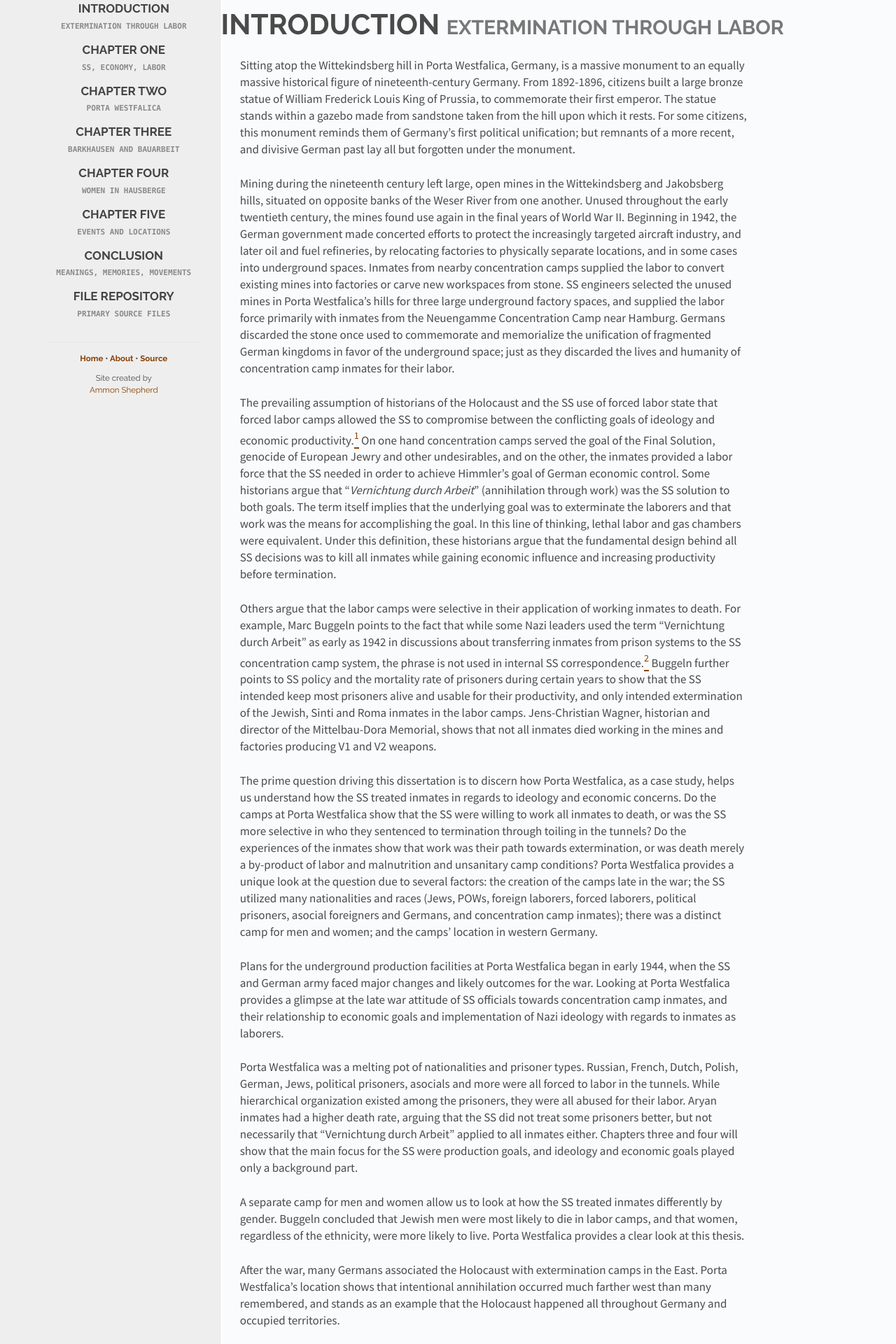
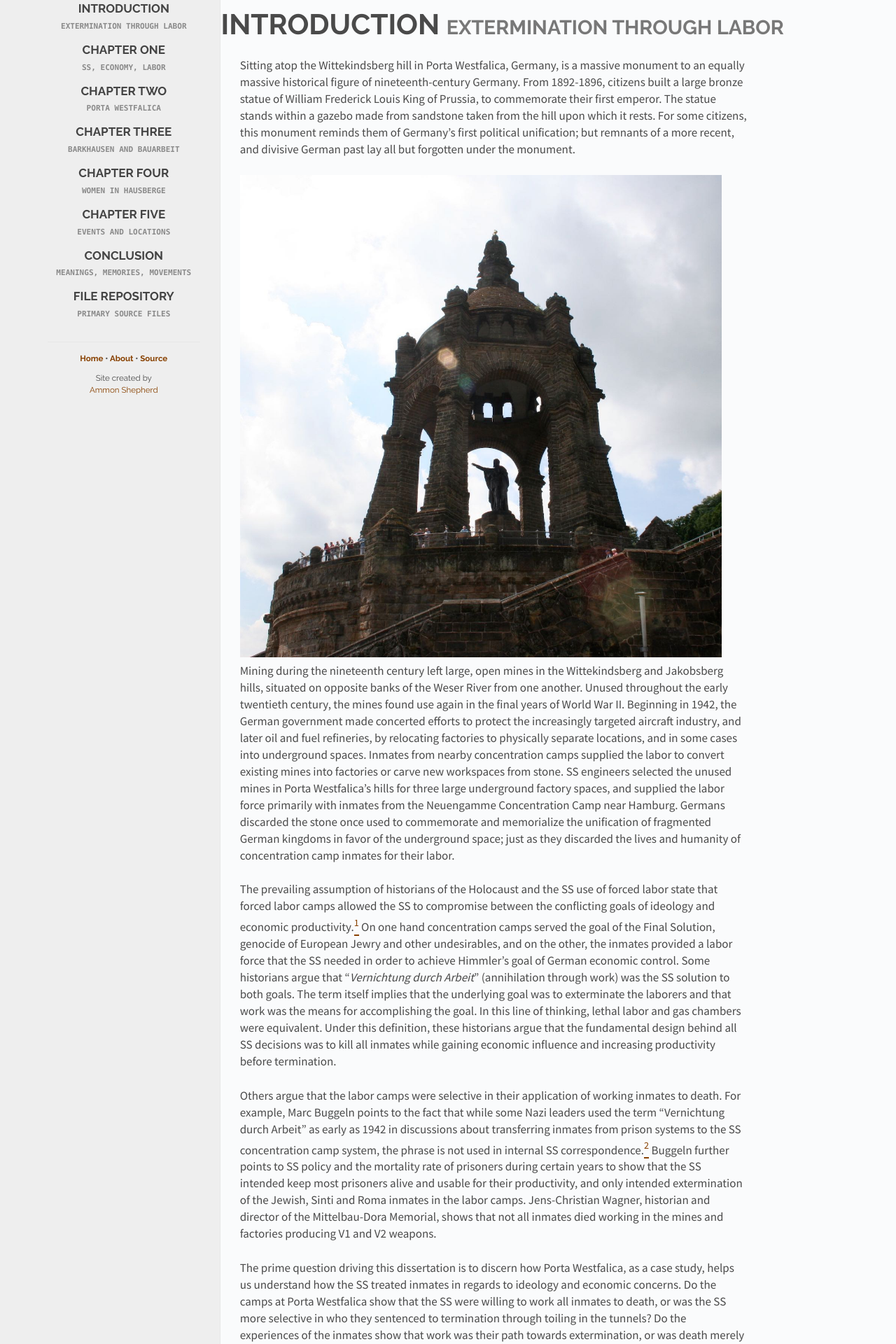
Before and after one commit to ammonshepherd/dissertation, a Jekyll site: the page built from introduction.html, in a window 1280 px wide. Shown: the part 350-2270 px from the top of the page at 70% size. Built offline with Jekyll 4.4.1, drawn with Linux system fonts in a browser that asks for light colours; Markdown is read by kramdown in place of the engine named in the settings.

Commit message:
Add picture of the Kaiser.

```diff
--- a/introduction.html
+++ b/introduction.html
@@ -8,6 +8,7 @@ order: 0
 ---
 
 <p><span id="Quick_intro_to_PW_and_camps" class="anchor"></span>Sitting atop the Wittekindsberg hill in Porta Westfalica, Germany, is a massive monument to an equally massive historical figure of nineteenth-century Germany. From 1892-1896, citizens built a large bronze statue of William Frederick Louis King of Prussia, to commemorate their first emperor. The statue stands within a gazebo made from sandstone taken from the hill upon which it rests. For some citizens, this monument reminds them of Germany&#8217;s first political unification; but remnants of a more recent, and divisive German past lay all but forgotten under the monument.</p>
+<img class="pic" alt="Statue of William Frederick Louis, King of Prussia in Porta Westfalica." src="files/media/image1.jpeg">
 <p>Mining during the nineteenth century left large, open mines in the Wittekindsberg and Jakobsberg hills, situated on opposite banks of the Weser River from one another. Unused throughout the early twentieth century, the mines found use again in the final years of World War II. Beginning in 1942, the German government made concerted efforts to protect the increasingly targeted aircraft industry, and later oil and fuel refineries, by relocating factories to physically separate locations, and in some cases into underground spaces. Inmates from nearby concentration camps supplied the labor to convert existing mines into factories or carve new workspaces from stone. SS engineers selected the unused mines in Porta Westfalica&#8217;s hills for three large underground factory spaces, and supplied the labor force primarily with inmates from the Neuengamme Concentration Camp near Hamburg. Germans discarded the stone once used to commemorate and memorialize the unification of fragmented German kingdoms in favor of the underground space; just as they discarded the lives and humanity of concentration camp inmates for their labor.</p>
 <p>The prevailing assumption of historians of the Holocaust and the SS use of forced labor state that forced labor camps allowed the SS to compromise between the conflicting goals of ideology and economic productivity.<a href="#fn1" class="footnoteRef" id="fnref1"><sup>1</sup></a> On one hand concentration camps served the goal of the Final Solution, genocide of European Jewry and other undesirables, and on the other, the inmates provided a labor force that the SS needed in order to achieve Himmler&#8217;s goal of German economic control. Some historians argue that &#8220;<em>Vernichtung durch Arbeit</em>&#8221; (annihilation through work) was the SS solution to both goals. The term itself implies that the underlying goal was to exterminate the laborers and that work was the means for accomplishing the goal. In this line of thinking, lethal labor and gas chambers were equivalent. Under this definition, these historians argue that the fundamental design behind all SS decisions was to kill all inmates while gaining economic influence and increasing productivity before termination.</p>
 <p>Others argue that the labor camps were selective in their application of working inmates to death. For example, Marc Buggeln points to the fact that while some Nazi leaders used the term &#8220;Vernichtung durch Arbeit&#8221; as early as 1942 in discussions about transferring inmates from prison systems to the SS concentration camp system, the phrase is not used in internal SS correspondence.<a href="#fn2" class="footnoteRef" id="fnref2"><sup>2</sup></a> <span id="Research_Question" class="anchor"></span>Buggeln further points to SS policy and the mortality rate of prisoners during certain years to show that the SS intended keep most prisoners alive and usable for their productivity, and only intended extermination of the Jewish, Sinti and Roma inmates in the labor camps. Jens-Christian Wagner, historian and director of the Mittelbau-Dora Memorial, shows that not all inmates died working in the mines and factories producing V1 and V2 weapons.</p>
```
